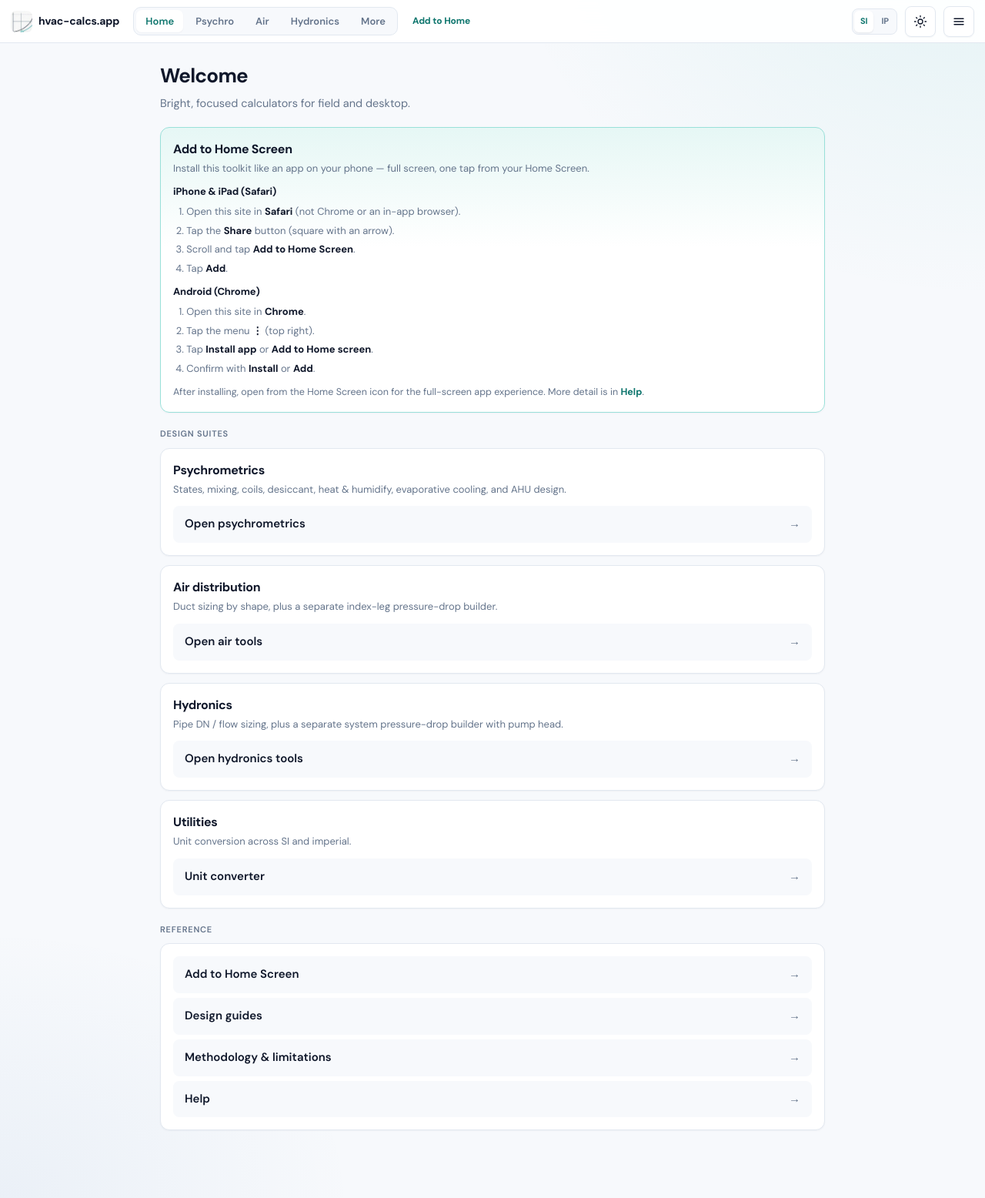
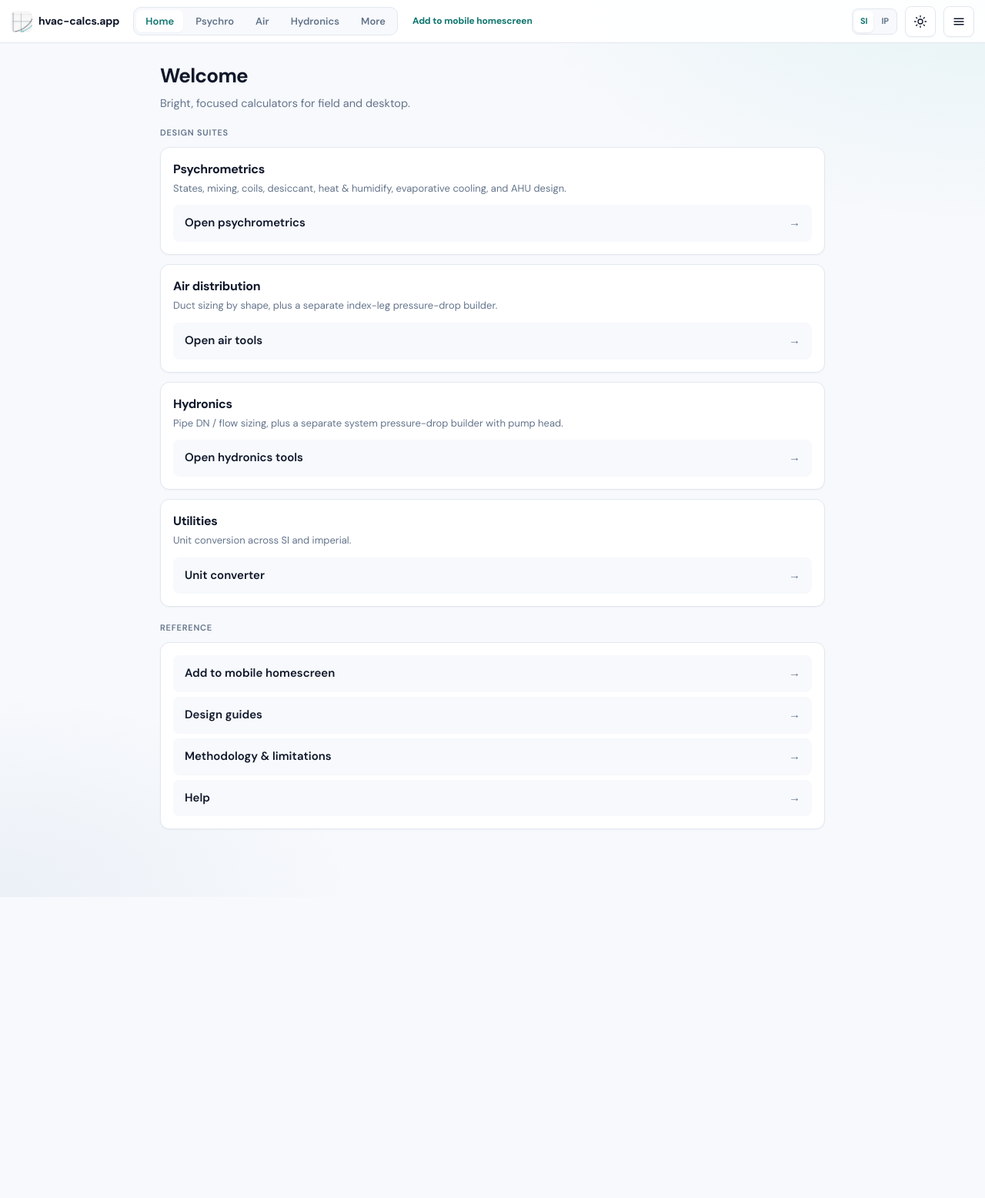
Before and after one commit to pjd0568/HVAC-Toolkit, a Flask app: page /v2/ in a window 1280 px wide. Shown: the whole page at 77% size. After the commit the page ends 1165 px from the top, so only its background shows below. Run offline with Flask 3, Linux system fonts and the light colour scheme; the visitor is signed in with stand-in values (Sample User, id 1).

Commit message:
home update

```diff
--- a/web/app/blueprints/guides.py
+++ b/web/app/blueprints/guides.py
@@ -12,6 +12,17 @@ from flask import Blueprint, abort, render_template
 bp = Blueprint("guides", __name__)
 
 GUIDES = [
+    {
+        "slug": "add-to-mobile-homescreen",
+        "title": "Add to Mobile Homescreen",
+        "summary": (
+            "Install HVAC Toolkit like an app on iPhone, iPad, or Android — "
+            "Safari Share / Chrome Install, with step visuals for each platform."
+        ),
+        "disc": "app",
+        "read_mins": 2,
+        "template": "guides/add_to_mobile_homescreen.html",
+    },
     {
         "slug": "cooling-coil-design",
         "title": "Cooling Coil Design: The Psychrometric Process and Selection Basics",
--- a/web/app/blueprints/help.py
+++ b/web/app/blueprints/help.py
@@ -19,7 +19,7 @@ HELP_NAV = [
         "group": "Getting Started",
         "sections": [
             {"id": "overview", "title": "How the app works"},
-            {"id": "install", "title": "Add to Home Screen"},
+            {"id": "install", "title": "Add to mobile homescreen"},
             {"id": "account-billing", "title": "Account, billing & cancel"},
         ],
     },
--- a/web/app/static/css/app.css
+++ b/web/app/static/css/app.css
@@ -247,6 +247,7 @@ body {
 .disc-chip.air { color: var(--air-ink); border-color: var(--air-accent); }
 .disc-chip.water { color: var(--water-ink); border-color: var(--water-accent); }
 .disc-chip.duct { color: var(--duct-ink); border-color: var(--duct-accent); }
+.disc-chip.app { color: var(--green-ink, #0b7a72); border-color: var(--green, #00A99D); }
 
 /* ── Tool cards (steel panels + accent rail, no pastel fills) ── */
 .tool-grid { display: grid; grid-template-columns: repeat(4, 1fr); gap: 14px; }
@@ -274,6 +275,7 @@ body {
 .tile-water .tool-ico { background: var(--water-accent); color: #fff; }
 .tile-duct { border-left-color: var(--duct-accent); }
 .tile-duct .tool-ico { background: var(--duct-accent); color: #fff; }
+.tile-app { border-left-color: var(--green, #00A99D); }
 .tile-util { border-left-color: var(--util-accent); }
 .tile-util .tool-ico { background: var(--util-accent); color: #EDF1F4; }
 
@@ -632,6 +634,12 @@ details.notes .notes-body p:last-child { margin-bottom: 0; }
 .article .fig { margin: 18px 0 22px; }
 .article .fig svg { width: 100%; height: auto; display: block; }
 .article .fig-caption { font-size: 11.5px; color: var(--muted); margin-top: 8px; line-height: 1.5; }
+.article .install-fig {
+  background: var(--panel);
+  border: 1px solid var(--line);
+  border-radius: 12px;
+  padding: 12px 10px 10px;
+}
 .article .callout {
   background: var(--panel); border: 1px solid var(--line); border-left: 3px solid var(--green); color: var(--ink);
   border-radius: 8px; padding: 14px 16px; font-size: 12.5px; line-height: 1.6; margin-top: 8px;
--- a/web/app/static/css/v2.css
+++ b/web/app/static/css/v2.css
@@ -122,6 +122,7 @@ a:hover { color: var(--v2-green-ink); }
   text-decoration: none;
   color: var(--v2-green-ink);
 }
+.v2-install-short { display: none; }
 
 .v2-topbar-units {
   display: flex;
@@ -689,39 +690,6 @@ a:hover { color: var(--v2-green-ink); }
   font-size: 14px;
 }
 .v2-banner a { font-weight: 700; color: var(--v2-green-ink); }
-
-.v2-install {
-  border-color: #99e0d9;
-  background: linear-gradient(180deg, var(--v2-green-soft) 0%, var(--v2-panel) 42%);
-  scroll-margin-top: calc(var(--v2-top) + 12px);
-}
-.v2-install-h {
-  font-size: 13px;
-  font-weight: 700;
-  letter-spacing: -0.01em;
-  margin: 12px 0 6px;
-  color: var(--v2-ink);
-}
-.v2-install-steps {
-  margin: 0 0 4px 1.15em;
-  padding: 0;
-  color: var(--v2-ink);
-}
-.v2-install-steps li {
-  font-size: 13px;
-  line-height: 1.5;
-  margin-bottom: 5px;
-  color: var(--v2-muted);
-}
-.v2-install-steps strong { color: var(--v2-ink); font-weight: 650; }
-.v2-install-note {
-  margin: 12px 0 0 !important;
-  font-size: 12.5px !important;
-}
-.v2-install-note a {
-  font-weight: 650;
-  color: var(--v2-green-ink);
-}
 
 /* ── Tool panels / forms ── */
 .v2-main .panel {
@@ -1344,6 +1312,8 @@ a:hover { color: var(--v2-green-ink); }
     font-size: 11.5px;
     padding: 5px 6px;
   }
+  .v2-install-full { display: none; }
+  .v2-install-short { display: inline; }
 }
 
 @media (min-width: 900px) {
--- a/web/app/templates/base.html
+++ b/web/app/templates/base.html
@@ -8,7 +8,7 @@
 <link rel="apple-touch-icon" href="{{ brand_apple_touch_url }}" sizes="180x180">
 <link rel="manifest" href="{{ url_for('static', filename='manifest.webmanifest') }}">
 <meta name="theme-color" content="#14171C">
-<link rel="stylesheet" href="{{ url_for('static', filename='css/app.css') }}?v=steel-44">
+<link rel="stylesheet" href="{{ url_for('static', filename='css/app.css') }}?v=steel-45">
 {% block extra_head %}{% endblock %}
 </head>
 <body>
--- a/web/app/templates/v2/base.html
+++ b/web/app/templates/v2/base.html
@@ -11,8 +11,8 @@
 <link rel="icon" href="{{ brand_favicon_url }}" type="image/png" sizes="32x32">
 <link rel="apple-touch-icon" href="{{ brand_apple_touch_url }}" sizes="180x180">
 <link rel="manifest" href="{{ url_for('static', filename='manifest.webmanifest') }}">
-<link rel="stylesheet" href="{{ url_for('static', filename='css/app.css') }}?v=steel-44">
-<link rel="stylesheet" href="{{ url_for('static', filename='css/v2.css') }}?v=bright-21">
+<link rel="stylesheet" href="{{ url_for('static', filename='css/app.css') }}?v=steel-45">
+<link rel="stylesheet" href="{{ url_for('static', filename='css/v2.css') }}?v=bright-22">
 <script src="{{ url_for('static', filename='js/v2_draft.js') }}?v=2"></script>
 {% block extra_head %}{% endblock %}
 </head>
@@ -67,7 +67,10 @@
     <a href="{{ url_for('v2.more') }}" class="{{ 'active' if nav == 'more' }}">More</a>
   </nav>
   <div class="v2-topbar-title">{% block page_title %}{% endblock %}</div>
-  <a class="v2-topbar-install" href="{{ url_for('v2.dashboard') }}#install" title="Add this app to your Home Screen">Add to Home</a>
+  <a class="v2-topbar-install" href="{{ url_for('guides.article', slug='add-to-mobile-homescreen') }}" title="Add to mobile homescreen">
+    <span class="v2-install-full">Add to mobile homescreen</span>
+    <span class="v2-install-short">Homescreen</span>
+  </a>
   {% set flow_unit_tools = ['psychro_mix', 'psychro_coil', 'psychro_desiccant', 'psychro_heat_humidify', 'psychro_adiabatic_cool', 'psychro_ahu'] %}
   <div class="v2-topbar-units" aria-label="Units">
     <form method="post" action="{{ url_for('main.set_units') }}" class="v2-unit-toggle" title="Unit system">
@@ -102,7 +105,7 @@
       <li><span class="v2-menu-status">Subscribed</span></li>
       {% endif %}
       <li><a href="{{ url_for('billing.subscribe') }}">Pricing</a></li>
-      <li><a href="{{ url_for('v2.dashboard') }}#install">Add to Home Screen</a></li>
+      <li><a href="{{ url_for('guides.article', slug='add-to-mobile-homescreen') }}">Add to mobile homescreen</a></li>
       {% set help_anchor = help_anchor_for.get(active) %}
       <li><a href="{{ url_for('help.index') }}{% if help_anchor %}#{{ help_anchor }}{% endif %}">Help</a></li>
       <li><a href="{{ url_for('guides.index') }}">Design Guides</a></li>
--- a/web/app/templates/v2/dashboard.html
+++ b/web/app/templates/v2/dashboard.html
@@ -4,29 +4,6 @@
 
 <div class="v2-greeting">Welcome</div>
 <div class="v2-greeting-sub">Bright, focused calculators for field and desktop.</div>
-
-<article class="v2-card v2-install" id="install">
-  <h2>Add to Home Screen</h2>
-  <p>Install this toolkit like an app on your phone — full screen, one tap from your Home Screen.</p>
-
-  <h3 class="v2-install-h">iPhone &amp; iPad (Safari)</h3>
-  <ol class="v2-install-steps">
-    <li>Open this site in <strong>Safari</strong> (not Chrome or an in-app browser).</li>
-    <li>Tap the <strong>Share</strong> button (square with an arrow).</li>
-    <li>Scroll and tap <strong>Add to Home Screen</strong>.</li>
-    <li>Tap <strong>Add</strong>.</li>
-  </ol>
-
-  <h3 class="v2-install-h">Android (Chrome)</h3>
-  <ol class="v2-install-steps">
-    <li>Open this site in <strong>Chrome</strong>.</li>
-    <li>Tap the menu <strong>⋮</strong> (top right).</li>
-    <li>Tap <strong>Install app</strong> or <strong>Add to Home screen</strong>.</li>
-    <li>Confirm with <strong>Install</strong> or <strong>Add</strong>.</li>
-  </ol>
-
-  <p class="v2-install-note">After installing, open from the Home Screen icon for the full-screen app experience. More detail is in <a href="{{ url_for('help.index') }}#install">Help</a>.</p>
-</article>
 
 <div class="v2-section-label">Design suites</div>
 
@@ -65,7 +42,7 @@
 <div class="v2-section-label">Reference</div>
 <article class="v2-card">
   <ul class="v2-card-links">
-    <li><a href="#install">Add to Home Screen</a></li>
+    <li><a href="{{ url_for('guides.article', slug='add-to-mobile-homescreen') }}">Add to mobile homescreen</a></li>
     <li><a href="{{ url_for('guides.index') }}">Design guides</a></li>
     <li><a href="{{ url_for('methodology.index') }}">Methodology &amp; limitations</a></li>
     <li><a href="{{ url_for('help.index') }}">Help</a></li>
--- a/web/app/templates/v2/more.html
+++ b/web/app/templates/v2/more.html
@@ -7,7 +7,7 @@
 
 <ul class="v2-picker-list">
   <li><a href="{{ url_for('v2.converter') }}">Unit converter</a></li>
-  <li><a href="{{ url_for('v2.dashboard') }}#install">Add to Home Screen</a></li>
+  <li><a href="{{ url_for('guides.article', slug='add-to-mobile-homescreen') }}">Add to mobile homescreen</a></li>
   <li><a href="{{ url_for('guides.index') }}">Design guides</a></li>
   <li><a href="{{ url_for('methodology.index') }}">Methodology &amp; limitations</a></li>
   <li><a href="{{ url_for('help.index') }}">Help</a></li>
```
Also changed, not shown: web/app/templates/guides/add_to_mobile_homescreen.html (added, +160 -0 lines), web/app/templates/help.html (+6 -6 lines).
